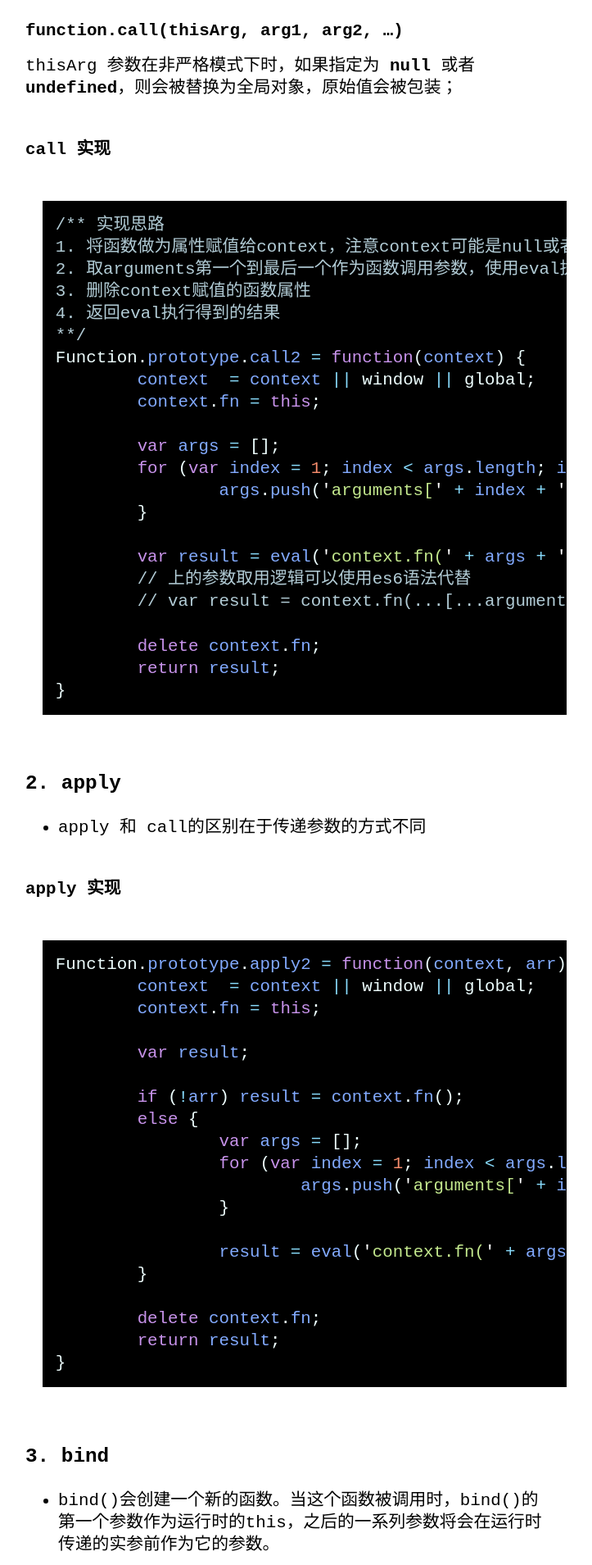
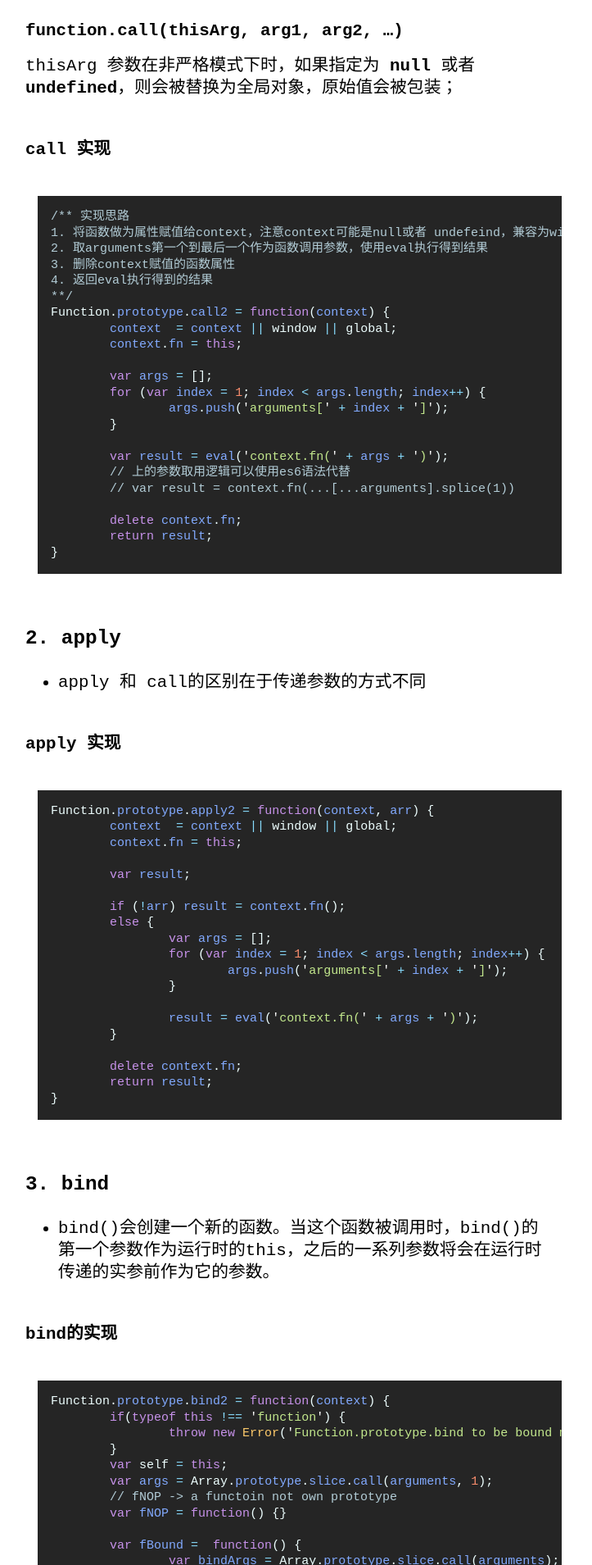
Before and after one commit to kvsur/kvsur.github.io, a Jekyll site: the page built from _posts/2020-11-25-call-apply-bind.md, in a window 1280 px wide. Shown: the part 355-2264 px from the top of the page at 82% size, without its empty margins (289-1012 px from the left). Built offline with Jekyll 4.4.1, drawn with Linux system fonts in a browser that asks for light colours.

Commit message:
@update main.scss code theme

```diff
--- a/assets/css/main.scss
+++ b/assets/css/main.scss
@@ -5,7 +5,13 @@
 
 div.highlighter-rouge>pre,div.highlighter-rouge pre.highlight,figure.highlight>pre,figure.highlight pre.highlight {
     margin: 0;
-    padding: 1em
+    padding: 1em;
+    font-family: Menlo,Monaco,Consolas,Courier New,monospace;
+    font-size: 15px;
+}
+
+code {
+    background-color: #252525;
 }
 
 .highlight table {
```
